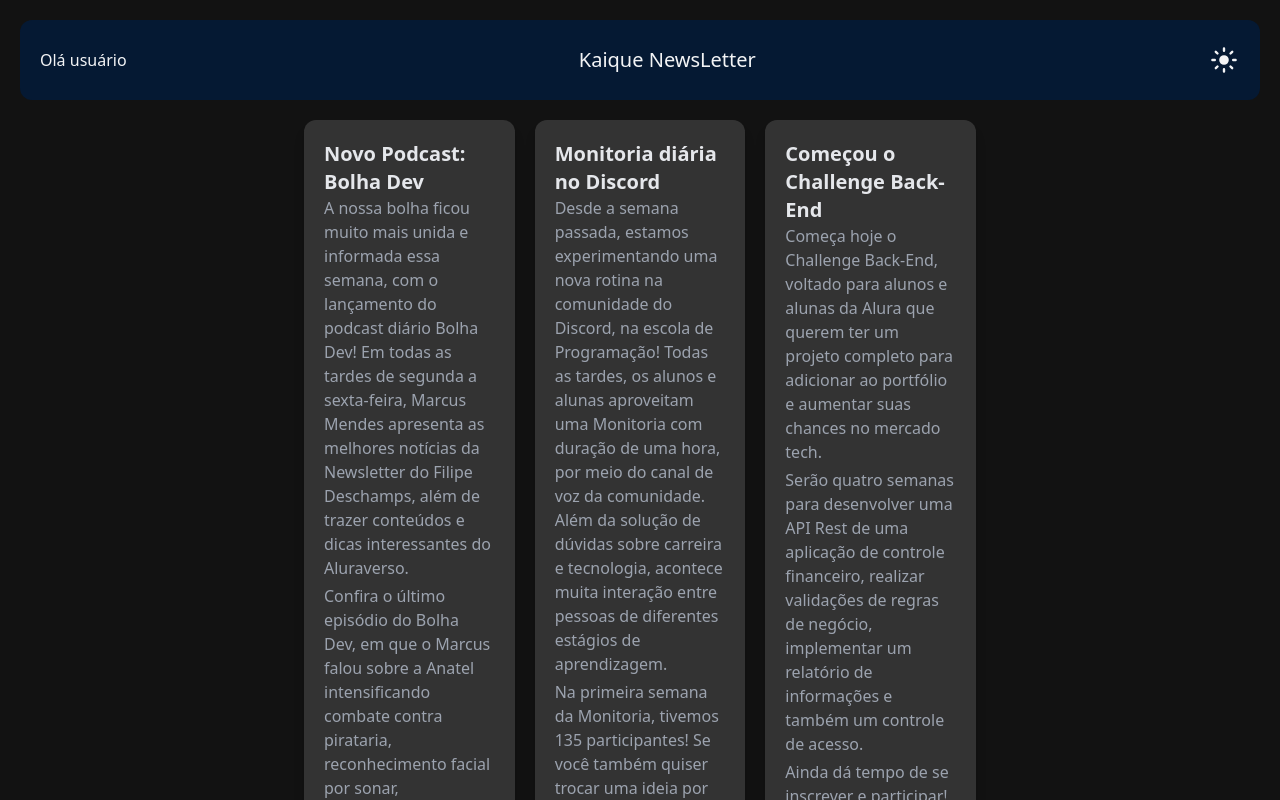
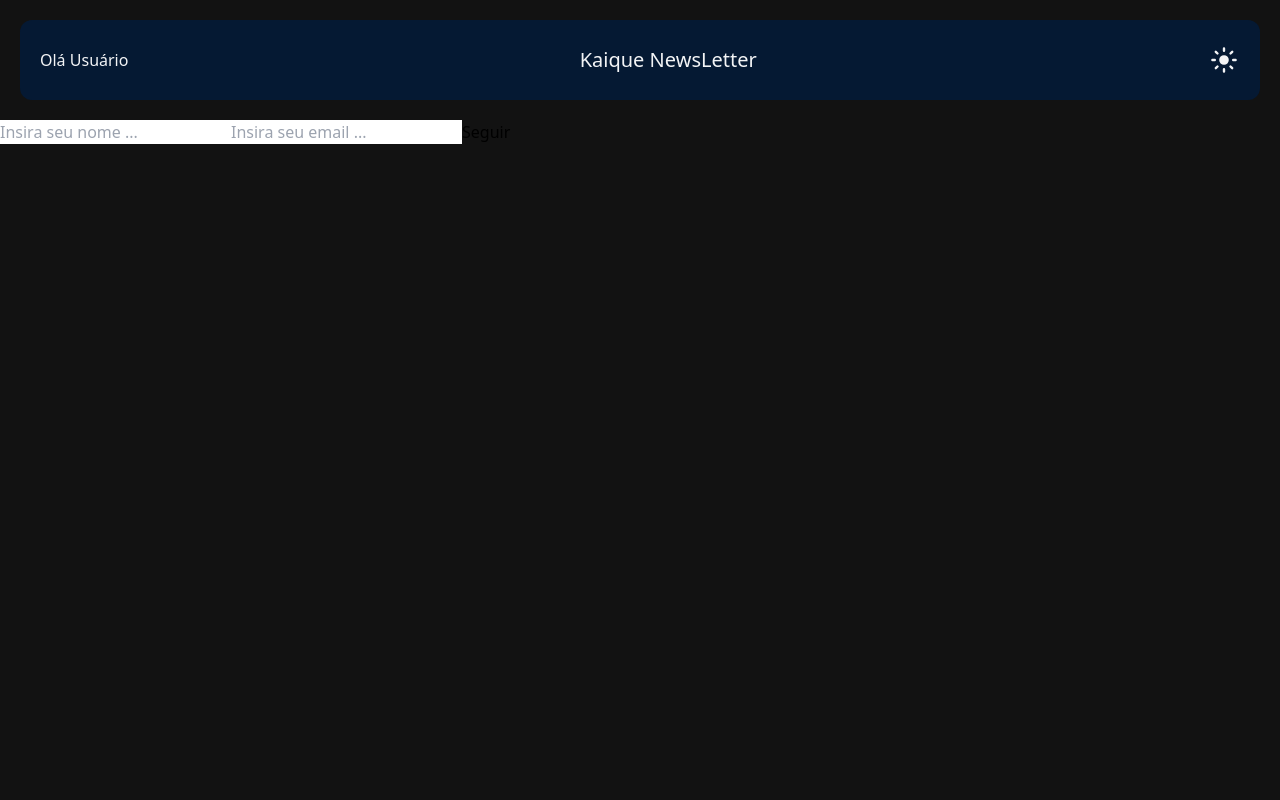
Before and after one commit to nagato94/newsletter-tailwind, a React (Vite) app: page / in a window 1280 px wide. Shown: the top 800 px of the page. Built offline with nearby package versions, Linux system fonts and the light colour scheme.

Commit message:
input user

```diff
--- a/src/App.jsx
+++ b/src/App.jsx
@@ -1,11 +1,15 @@
 import ArticlesList from "./components/ArticlesList/ArticlesList";
 import Header from "./components/Header/Header";
-
+import { useState } from "react";
+import Form from "./components/Form/Form";
 const App = () => {
+  const [user, setUser] = useState();
+  const hasUser = Boolean(user);
   return (
     <>
-      <Header />
-      <ArticlesList />
+      <Header user={user} />
+      {hasUser && <ArticlesList />}
+      {hasUser || <Form onSubmit={setUser} />}
     </>
   );
 };
--- a/src/components/Article/Article.jsx
+++ b/src/components/Article/Article.jsx
@@ -4,16 +4,26 @@
       <h3 className="text-xl text-alura-200 dark:text-gray-200 font-bold">
         {title}
       </h3>
-      <div className="grid gap-1">
+      <div className="w-full flex flex-wrap justify-center gap-2 mt-2">
+        {tags.map((tag) => (
+          <span
+            key={tag}
+            className="bg-alura-100 dark:bg-dark-100 px-4 py-1 rounded-full text-gray-200 text-xs font-bold uppercase mb-2"
+          >
+            {tag}
+          </span>
+        ))}
+      </div>
+      <div className="grid gap-1 mt-4">
         {text.map((content, index) => (
           <p key={index} className="text-alura-200 dark:text-gray-400">
             {content}
           </p>
         ))}
       </div>
-      {image && <img className="sm:p-4" src={image} />}
+      {image && <img className="sm:p-4 mt-4" src={image} alt={alt} />}
 
-      {image && alt && <span className="sr-only"> {alt} </span>}
+      {/* Remove o span desnecessário */}
     </div>
   );
 };
--- /dev/null
+++ b/src/components/Form/Form.jsx
@@ -0,0 +1,15 @@
+const Form = ({ onSubmit }) => {
+  const safeSubmit = (event) => {
+    event.preventDefault();
+    const name = event.target[0].value;
+    const email = event.target[1].value;
+    onSubmit({ name, email });
+  }
+  return <form onSubmit={safeSubmit}>
+      <input type="text" placeholder="Insira seu nome ..." />
+      <input type="text" placeholder="Insira seu email ..." />
+      <button type="submit">Seguir</button>
+    </form>
+};
+
+export default Form;
--- a/src/components/Header/Header.jsx
+++ b/src/components/Header/Header.jsx
@@ -1,8 +1,8 @@
 import ToogleTheme from "../ToogleTheme/TootgleTheme"
 
-const Header = () => {
+const Header = ({user}) => {
   return <div className="flex h-20 bg-alura-200 justify-between items-center px-5 sm:rounded-xl sm:m-5">
-      <span className="text-gray-100">Olá usuário</span>
+      <span className="text-gray-100">Olá {user?.name || "Usuário"}</span>
       <h1 className="text-gray-100 text-xl">Kaique NewsLetter</h1>
       <ToogleTheme className="h-8 hidden text-gray-100 sm:block cursor-pointer"/>
     </div>
```
